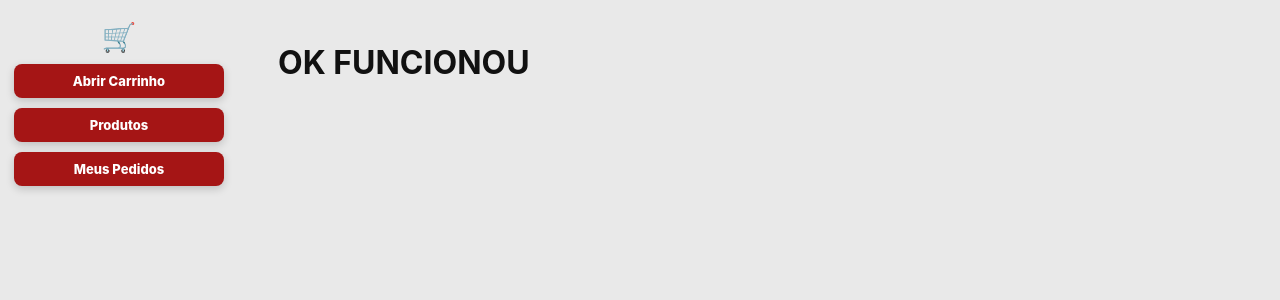
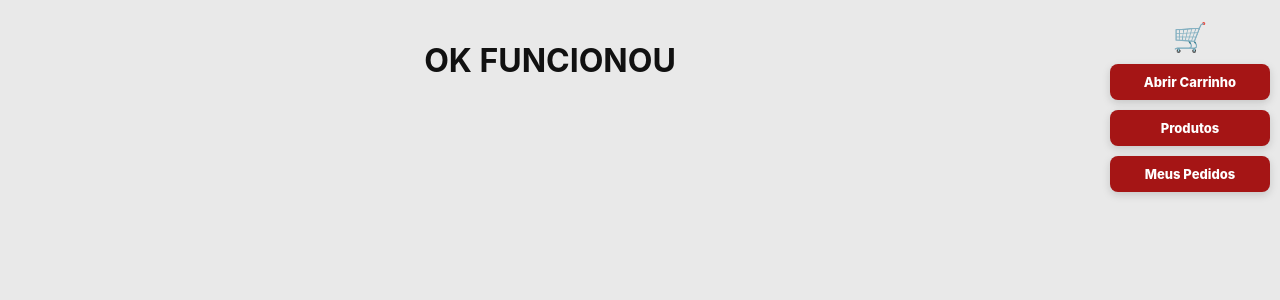
Before and after one commit to xodoticonsultoria/tranf_prod, a Django app: page /teste/ in a window 1280 px wide. Shown: the part 84-384 px from the top of the page. Run offline with Django 4.2, Linux system fonts and the light colour scheme.

Commit message:
NEW UI UX 10

```diff
--- a/static/app.css
+++ b/static/app.css
@@ -55,16 +55,20 @@ body{
 
 .x-main{
   flex:1;
-  padding: 22px 40px;
+  padding: 20px 40px;
+  display:flex;
+  flex-direction:column;
+  align-items:center;
 }
+
 
 /* =========================
    MENU LATERAL
 ========================= */
 
 .x-side{
-  width:210px;
-  padding:20px 14px;
+  width:160px;      /* menor */
+  padding:20px 10px;
 }
 
 .x-cart-icon{
@@ -93,15 +97,14 @@ body{
   background:#a51515;
   color:white;
   text-decoration:none;
-  padding:9px 10px;
+  padding:10px 10px;    /* menor */
   border-radius:8px;
   margin-bottom:10px;
   text-align:center;
   font-weight:800;
-  font-size:13px;
-  box-shadow:0 3px 8px rgba(0,0,0,.18);
+  font-size:13px;       /* menor */
+  box-shadow:0 3px 8px rgba(0,0,0,.15);
 }
-
 
 .x-side-btn:hover{
   filter:brightness(1.05);
@@ -129,12 +132,13 @@ body{
   background:#777;
   border:2px solid #333;
   border-radius:6px;
-  padding:16px 18px;
-  margin:0 auto 18px;
+  padding:14px;
+  margin: 0 auto 18px auto;   /* centraliza */
+  width: 820px;               /* largura menor */
+  max-width: 92%;
   box-shadow:0 4px 10px rgba(0,0,0,.15);
+}
 
-  max-width: 820px;   /* 👈 largura igual print */
-}
 
 
 .x-cat-head{
--- a/templates/base.html
+++ b/templates/base.html
@@ -31,30 +31,25 @@
 
 <div class="x-layout">
 
-  <!-- MENU LATERAL GLOBAL -->
+  <main class="x-main">
+    {% block content %}{% endblock %}
+  </main>
+
   <aside class="x-side">
-
     <div class="x-cart-icon">
       🛒
       {% if cart_count %}
-        <span class="x-cart-badge">{{ cart_count }}</span>
+        <span class="x-badge">{{ cart_count }}</span>
       {% endif %}
     </div>
-
 
     <a href="{% url 'q_cart' %}" class="x-side-btn">Abrir Carrinho</a>
     <a href="{% url 'q_products' %}" class="x-side-btn">Produtos</a>
     <a href="{% url 'q_orders' %}" class="x-side-btn">Meus Pedidos</a>
-
   </aside>
 
+</div>
 
-  <!-- CONTEÚDO -->
-  <main class="x-main">
-    {% block content %}{% endblock %}
-  </main>
-
-</div>
 
 <script src="{% static 'app.js' %}"></script>
 </body>
```
Lines whose indentation alone changed are shown as unchanged.
